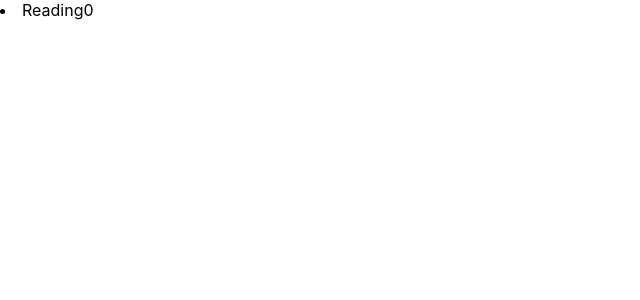
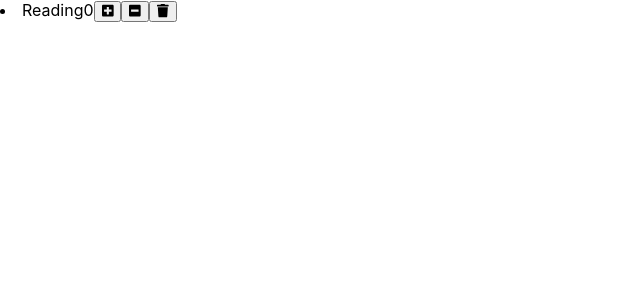
Before and after one commit to YeowonNa/habit-tracker, a React (Create React App) app: page / in a window 1280 px wide. Shown: the top 300 px of the page, without its empty margins (0-640 px from the left). Built offline with nearby package versions, Linux system fonts and the light colour scheme.

Commit message:
add button tag

```diff
--- a/src/components/habit.jsx
+++ b/src/components/habit.jsx
@@ -3,9 +3,18 @@ import React, { Component } from 'react';
 class Habit extends Component {
     render() {
         return (
-            <li>
+            <li className="habit">
                 <span className="habit-name">Reading</span>
                 <span className="habit-count">0</span>
+                <button className="habit-button habit-increase">
+                    <i className="fas fa-plus-square"></i>
+                </button>
+                <button className="habit-button habit-decrease">
+                    <i className="fas fa-minus-square"></i>
+                </button>
+                <button className="habit-button habit-delete">
+                    <i className="fas fa-trash"></i>
+                </button>
             </li>
         );
     }
```
